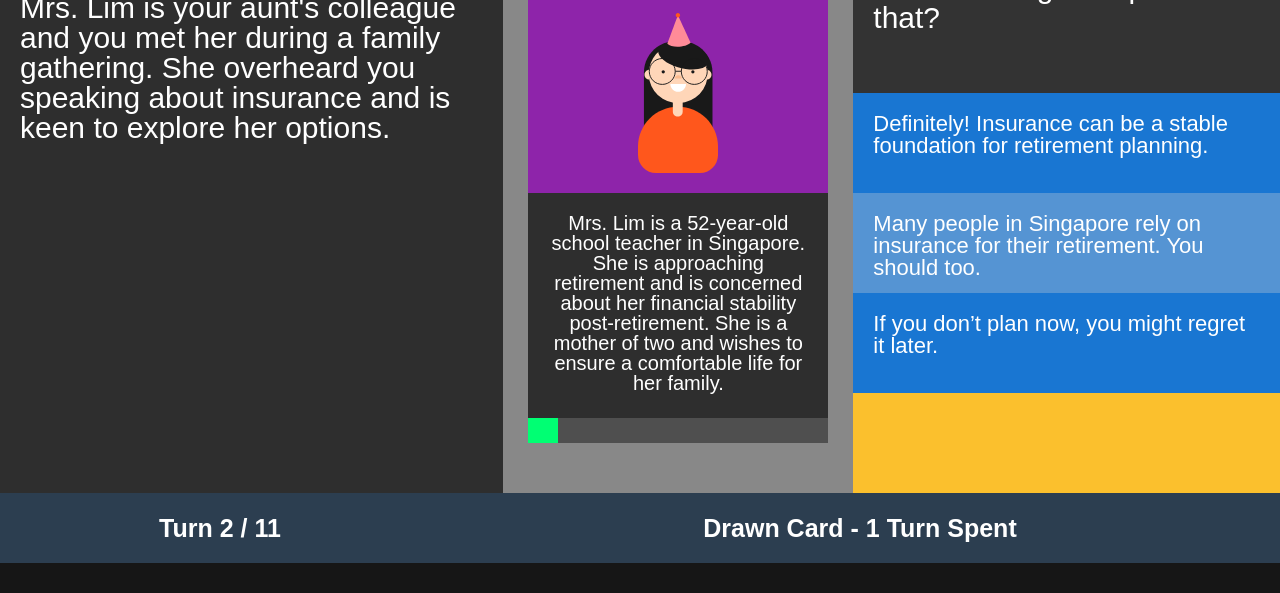
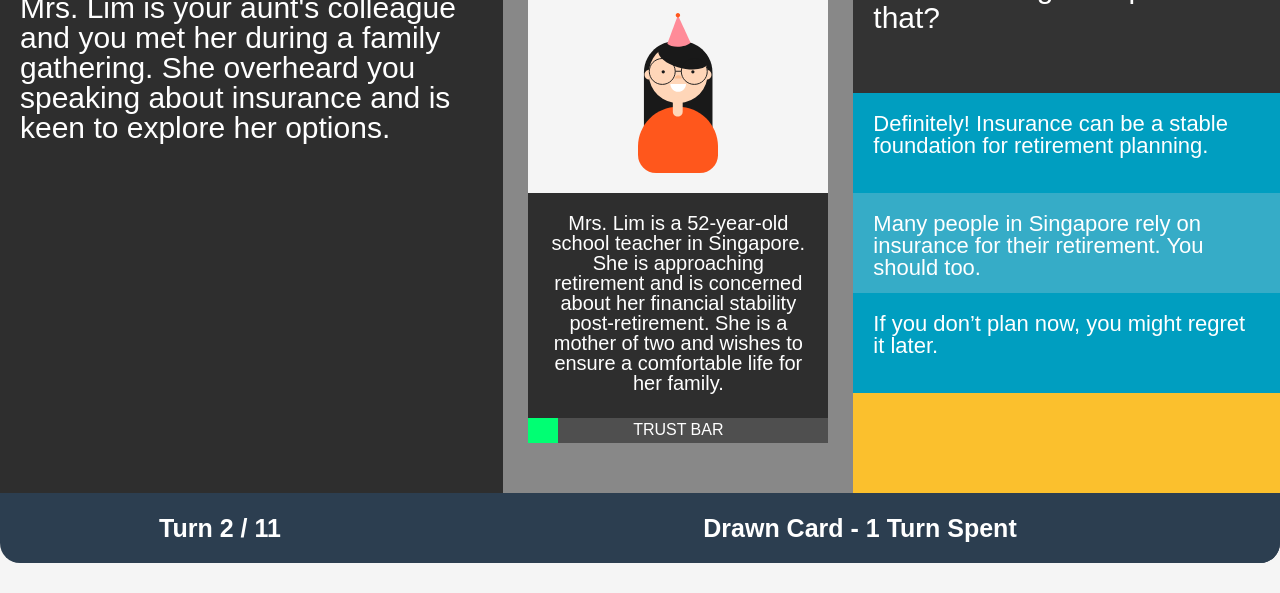
Before and after one commit to alexpanmk/empathy-deck-game.github.io, a plain HTML site: page index.html in a window 1280 px wide. Shown: the part 207-800 px from the top of the page. Drawn offline with Linux system fonts and the light colour scheme.

Commit message:
some styling

```diff
--- a/css/style.css
+++ b/css/style.css
@@ -1,5 +1,5 @@
 html {
-    background-color: rgb(22, 22, 22);
+    background-color: #F5F5F5;
     font-family: Arial, Helvetica, sans-serif;
 }
 
@@ -22,8 +22,8 @@ body {
 
     min-height: 720px;
     width: 1280px;
-    background-color: #F5F5F5;
-    /* border-radius: 20px; */
+    background-color: #E7E7E5;
+    border-radius: 20px;
 
 }
 
@@ -31,7 +31,7 @@ body {
     grid-column: 1 / 4;
     grid-row: 1 / 2;
     height: 100%;
-    background-color: #F5F5F5;
+    /* background-color: #E7E7E5; */
     display: flex;
     justify-content: center;
     align-items: center;
@@ -70,6 +70,8 @@ body {
     display: flex;
     justify-content: center;
     align-items: center;
+    border-bottom-left-radius: 20px;
+    border-bottom-right-radius: 20px;
 }
 
 .game-board {
@@ -114,9 +116,6 @@ body {
     font-family: Arial, Helvetica, sans-serif;
     font-weight: normal;
 }
-
-
-
 
 .card-tray {
     grid-column: 1 / 2;
@@ -165,7 +164,7 @@ body {
     grid-row: 1 / 2;
     height: 100%;
     width: 100%;
-    background-color: red;
+    background-color: #009EC0;
     text-align: center;
 
 }
@@ -183,7 +182,7 @@ body {
     grid-row: 2 / 3;
     width: 100%;
     height: 100%;
-    background-color: #8E24AA;
+    background-color: #F5F5F5;
 
     display: grid;
     place-items: center;
@@ -210,6 +209,7 @@ body {
 }
 
 .trust-bar{
+    position: relative;
     grid-column: 1 / 3;
     grid-row: 4 / 5;
     width: 100%;
@@ -218,6 +218,16 @@ body {
 
     text-align:left;
 }
+
+.trust-bar .trust-text {
+    position: absolute;
+    top: 4px;
+    left: 0;
+    width: 100%;
+    text-align: center;
+    font-family: Arial, Helvetica, sans-serif;
+    z-index: 1;
+  }
 
 .progress-bar {
     height: 100%;
@@ -295,7 +305,7 @@ body {
 .dialogue-choices .choice{
     height: 100px;
     width: 100%;
-    background-color: #1976D2;
+    background-color: #009EC0;
     padding: 20px;
     box-sizing: border-box;
     font-size: 22px;
@@ -305,7 +315,7 @@ body {
 .dialogue-choices .choice-alt{
     height: 100px;
     width: 100%;
-    background-color: #5594d3;
+    background-color: #36acc7;
     padding: 20px;
     box-sizing: border-box;
     font-size: 22px;
@@ -344,10 +354,11 @@ body {
 .status-message {
     height: 100%;
     width: 70%;
-    background-color: #0b4076;
+    /* background-color: #0b4076; */
     display: flex;
     justify-content: center;
     align-items: center;
+    border-bottom-right-radius: 20px;
 }
 
 .status-message > h1{
--- a/index.html
+++ b/index.html
@@ -36,6 +36,7 @@
                             <div class="write-up"><p></p></div>
                             <div class="trust-bar">
                                 <div class="progress-bar"></div>
+                                <div class="trust-text">Trust Bar</div>
                             </div>
                         </div>
                     </div>
--- a/js/main.js
+++ b/js/main.js
@@ -3,6 +3,7 @@ import deckClass from './classes/deckClass.js';
 
 //Screens
 import gameScreen from './screens/gameScreen.js';
+import openScreen from './screens/openScreen.js';
 
 /*----- constants -----*/
 
@@ -11,6 +12,7 @@ import gameScreen from './screens/gameScreen.js';
  /*----- state variables -----*/
 
 const appScreens = {
+    openScreen: new openScreen(),
     gameScreen: new gameScreen(),
 }
 
@@ -28,7 +30,6 @@ const state = {
     statusBoxColor: "#2C3E50",
     endGame: false,
     activeScreen: "",
-
 }
 
  /*----- cached elements  -----*/
@@ -69,13 +70,10 @@ selectors = gs.initSelectors();
 
  /*----- event listeners & functions-----*/
 
- //hover on card tray area to review full card
- //(full card should show current lead focus by default)
+ //Full card should show current lead focus by default
  function addEventListeners(){
+
     selectors.mainDiv.addEventListener('click', evt => {clickFunctions(evt.target.id)});
-    // selectors.mainDiv.addEventListener('click', evt => {clickFunctions(evt.target.id)});
-    // selectors.mainDiv.addEventListener('mouseover', evt => {hoverFunctions(evt.target.id, 'mouseover')});
-    // selectors.mainDiv.addEventListener('mouseout', evt => {hoverFunctions(evt.target.id, 'mouseout')});
 
  }
 
@@ -97,7 +95,7 @@ function clickFunctions(id){
  //Render Functions
 function render() {
 
-    //Updates state of currentScreen of active
+    //Updates state of currentScreen of activeScreen in state
     appScreens[state.activeScreen].update(state);
 
 }
--- a/js/screens/gameScreen.js
+++ b/js/screens/gameScreen.js
@@ -2,7 +2,6 @@ class gameScreen {
     constructor(){
         this.template = this.getTemplate();
         this.selectors = this.initSelectors();
-        console.log("Test");
     }
 
     getTemplate(){
@@ -34,6 +33,7 @@ class gameScreen {
                                 <div class="write-up"><p></p></div>
                                 <div class="trust-bar">
                                     <div class="progress-bar"></div>
+                                    <div class="trust-text">TRUST BAR</div>
                                 </div>
                             </div>
                         </div>
--- a/js/screens/openScreen.js
+++ b/js/screens/openScreen.js
@@ -0,0 +1,95 @@
+class openScreen {
+    constructor(){
+        this.template = this.getTemplate();
+        this.selectors = this.initSelectors();
+    }
+
+    getTemplate(){
+        return `
+            <div class="game-title">
+                <h1>THE EMPATHY DECK GAME</h1>
+            </div>
+            <div class="game-viewport">
+                    <div class="game-board">
+                        <!-- <div class="card-tray">
+                            <div class="card-deck"></div>
+                            <div class="prospects"></div>
+                            <div class="clients"></div>
+                            <div class="power-cards"></div>
+                        </div>
+                        <div class="active-cards"></div> -->
+                        <div class="scenario-writeup">
+                            <h1>SCENARIO</h1>
+                            <p>Mrs. Lim is your aunt's colleague and you met her during a family gathering. She overheard you speaking about insurance and is keen to explore her options.</p>
+                        </div>
+                        <div class="card-display">
+                            <div class="full-card">
+                                <div class="name">
+                                    <h1></h1>
+                                </div>
+                                <div class="profile-row">
+                                    <img src="">
+                                </div>
+                                <div class="write-up"><p></p></div>
+                                <div class="trust-bar">
+                                    <div class="progress-bar"></div>
+                                </div>
+                            </div>
+                        </div>
+                    </div>
+                    <div class="player-interaction">
+                        <div class="dialogue"><p></p></div>
+                        <div class="dialogue-choices">
+                            <div class="choice" id="choice-1"></div>
+                            <div class="choice-alt" id="choice-2"></div>
+                            <div class="choice" id="choice-3"></div>
+                        </div>
+                        <div class="buttons"></div>
+                    </div>
+            </div>
+            <div class="status-bar">
+                <div class="turn-counter">
+                    <h1></h1>
+                </div>
+                <div class="status-message">
+                    <h1>TEST</h1>
+                </div>
+            </div>
+        `
+    }
+
+    initSelectors(){
+        return {
+            mainDiv: document.getElementById('main'),
+            fullCard: {
+                name: document.querySelector('.full-card .name h1'),
+                img: document.querySelector('.full-card .profile-row img'),
+                writeup: document.querySelector('.full-card .write-up p'),
+                progressBar: document.querySelector('.progress-bar'),
+            },
+            playerInteraction: {
+                dialogue: document.querySelector('.player-interaction .dialogue'),
+                choice1: document.getElementById('choice-1'),
+                choice2: document.getElementById('choice-2'),
+                choice3: document.getElementById('choice-3'),
+            },
+            statusbar: document.querySelector('.status-bar h1'),
+            statusMessageBox: document.querySelector('.status-message'),
+            statusMessage: document.querySelector('.status-message h1'),
+            activeCards: document.querySelector('.active-cards'),
+            cardTray: document.querySelector('.card-tray') ,
+        }
+
+    }
+
+    update(state){
+        //receive state from parent to update the dom with the render functions specific to this screen
+        this.selectors = this.initSelectors();
+        // this.renderFullCard(state);
+        // this.renderPlayerInteraction(state);
+        // this.renderStatusBar(state);
+    }
+
+}
+
+export default openScreen;
```
